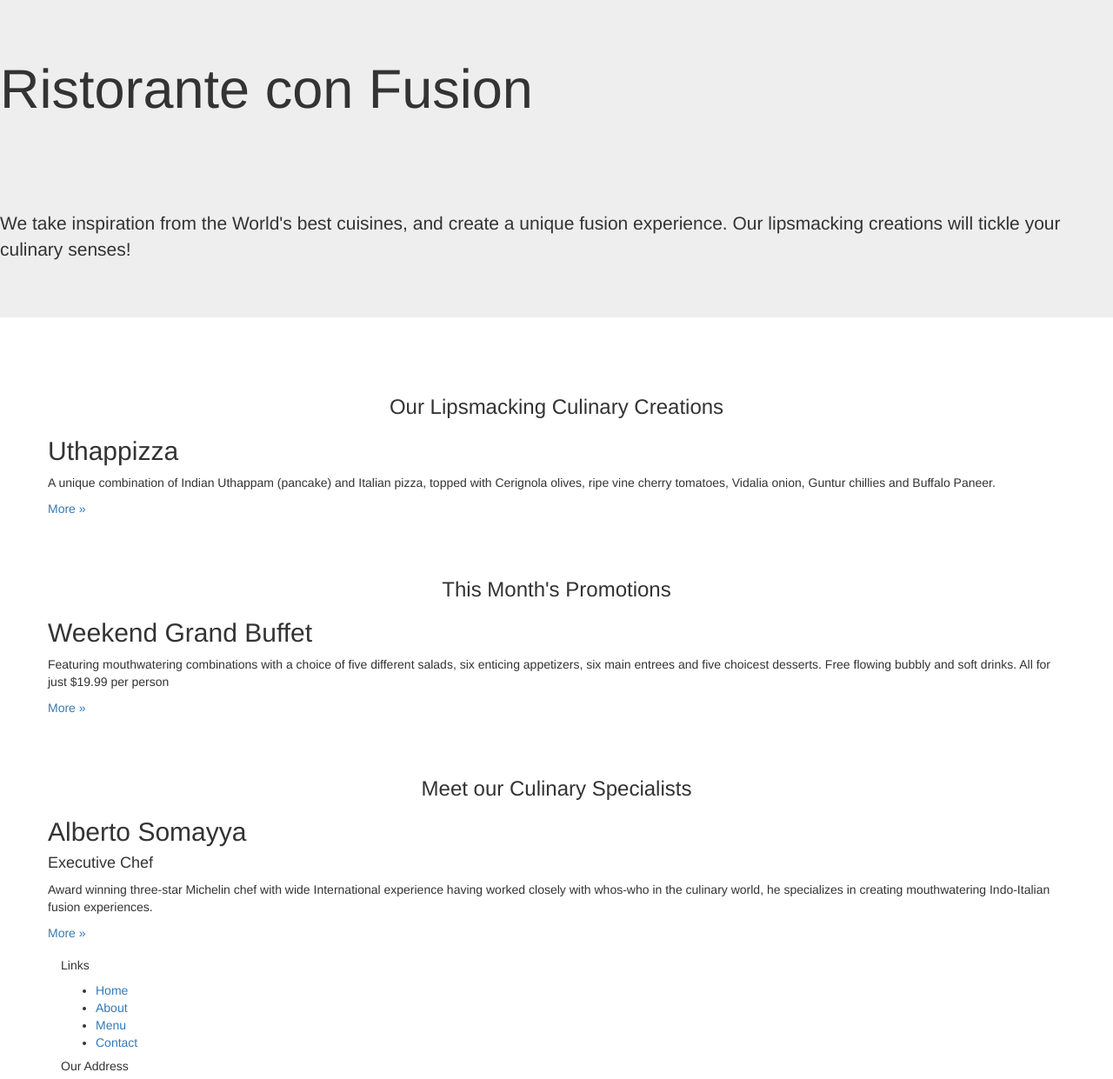
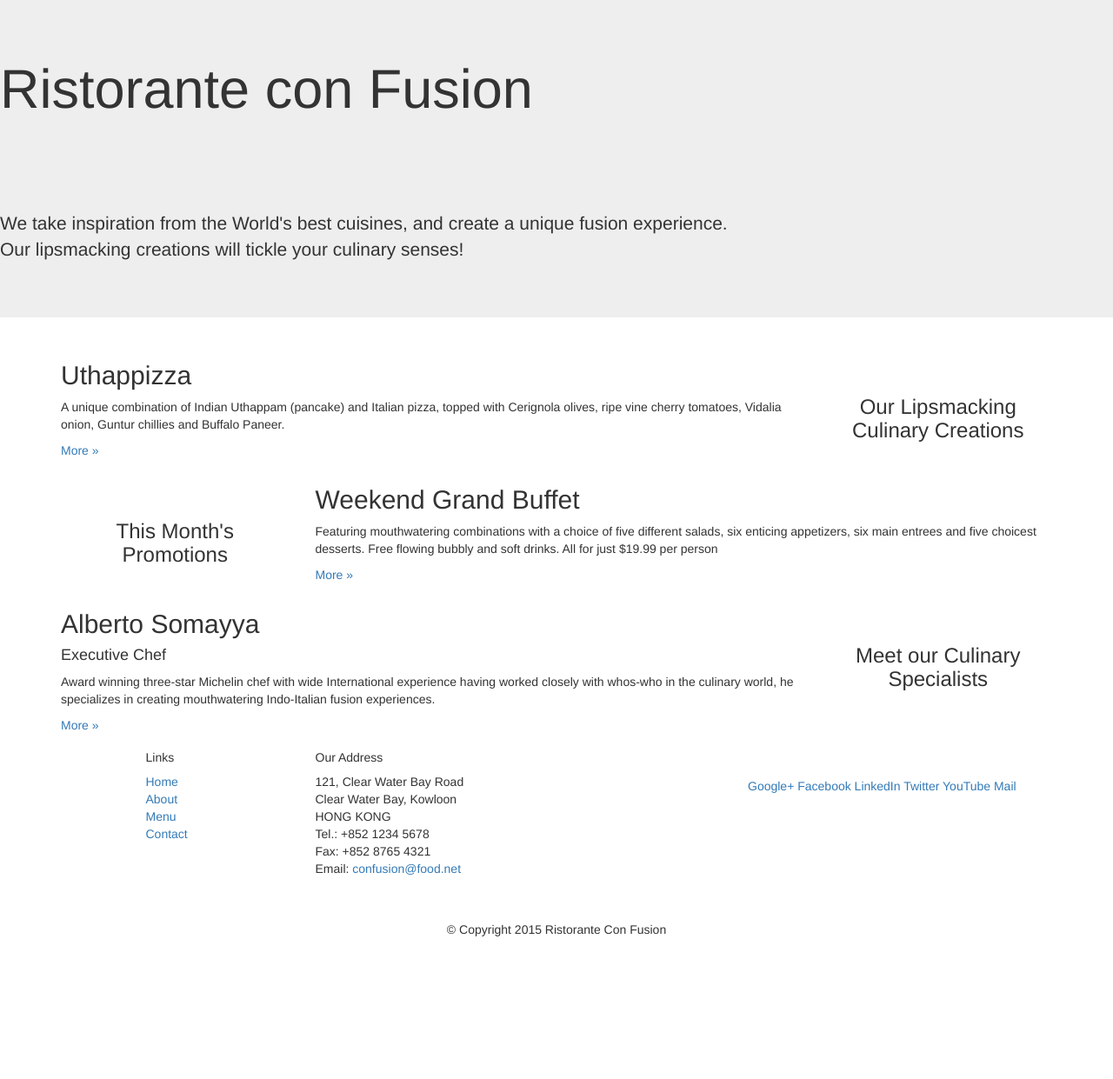
Before and after one commit to massilave85/conFusion, a plain HTML site: page index.html in a window 1280 px wide. Shown: the top 1241 px of the page at 87% size. After the commit the page ends 1089 px from the top, so only its background shows below. Drawn offline with nearby package versions, Linux system fonts and the light colour scheme.

Commit message:
Excercised the responsivness (col, push/pull, offset)

```diff
--- a/index.html
+++ b/index.html
@@ -23,17 +23,16 @@
 <body>
 
     <header>
-
         <!-- Main component for a primary marketing message or call to action -->
 
         <div class="jumbotron">
-            <div>
-                <div>
+            <div class="row">
+                <div class="col-xs-12 col-sm-8">
                     <h1>Ristorante con Fusion</h1>
                     <p style="padding:40px;"></p>
                     <p>We take inspiration from the World's best cuisines, and create a unique fusion experience. Our lipsmacking creations will tickle your culinary senses!</p>
                 </div>
-                <div>
+                <div class="col-xs-12 col-sm-4">
                 </div>
             </div>
         </div>
@@ -41,11 +40,11 @@
 
     <div class="container">
         <div class="row">
-            <div>
+            <div class="col-xs-12 col-sm-3 col-sm-push-9">
                 <p style="padding:20px;"></p>
                 <h3 align=center>Our Lipsmacking Culinary Creations</h3>
             </div>
-            <div>
+            <div class="col-xs-12 col-sm-9 col-sm-pull-3">
                 <h2>Uthappizza</h2>
                 <p>A unique combination of Indian Uthappam (pancake) and Italian pizza, topped with Cerignola olives, ripe vine cherry tomatoes, Vidalia onion, Guntur chillies and Buffalo Paneer.</p>
                 <p><a  href="#">More &raquo;</a></p>
@@ -54,11 +53,11 @@
 
 
         <div class="row">
-            <div>
+            <div class="col-xs-12 col-sm-3">
                 <p style="padding:20px;"></p>
                 <h3 align=center>This Month's Promotions</h3>
             </div>
-            <div>
+            <div class="col-xs-12 col-sm-9">
                 <h2>Weekend Grand Buffet</h2>
                 <p>Featuring mouthwatering combinations with a choice of five different salads, six enticing appetizers, six main entrees and five choicest desserts. Free flowing bubbly and soft drinks. All for just $19.99 per person </p>
                 <p><a href="#">More &raquo;</a></p>
@@ -66,11 +65,11 @@
         </div>
 
         <div class="row">
-            <div>
+            <div class="col-xs-12 col-sm-3 col-sm-push-9">
                 <p style="padding:20px;"></p>
                 <h3 align=center>Meet our Culinary Specialists</h3>
             </div>
-            <div>
+            <div class="col-xs-12 col-sm-9 col-sm-pull-3">
                 <h2>Alberto Somayya</h2>
                 <h4>Executive Chef</h4>
                 <p>Award winning three-star Michelin chef with wide International experience having worked closely with whos-who in the culinary world, he specializes in creating mouthwatering Indo-Italian fusion experiences. </p>
@@ -81,17 +80,17 @@
 
     <footer>
         <div class="container">
-            <div>
-                <div>
+            <div class="row">
+                <div class="col-xs-5 col-xs-offset-1 col-sm-2 col-sm-offset-1">
                     <h5>Links</h5>
-                    <ul>
+                    <ul class="list-unstyled">
                         <li><a href="#">Home</a></li>
                         <li><a href="#">About</a></li>
                         <li><a href="#">Menu</a></li>
                         <li><a href="#">Contact</a></li>
                     </ul>
                 </div>
-                <div>
+                <div class="col-xs-6 col-sm-5">
                     <h5>Our Address</h5>
                     <address>
 		              121, Clear Water Bay Road<br>
@@ -102,7 +101,7 @@
 		              Email: <a href="mailto:confusion@food.net">confusion@food.net</a>
 		           </address>
                 </div>
-                <div>
+                <div class="col-xs-12 col-sm-4">
                     <div style="padding: 40px 10px;">
                         <a href="http://google.com/+">Google+</a>
                         <a href="http://www.facebook.com/profile.php?id=">Facebook</a>
@@ -112,7 +111,7 @@
                         <a href="mailto:">Mail</a>
                     </div>
                 </div>
-                <div>
+                <div class="col-xs-12">
                     <p style="padding:10px;"></p>
                     <p align=center>© Copyright 2015 Ristorante Con Fusion</p>
                 </div>
```
